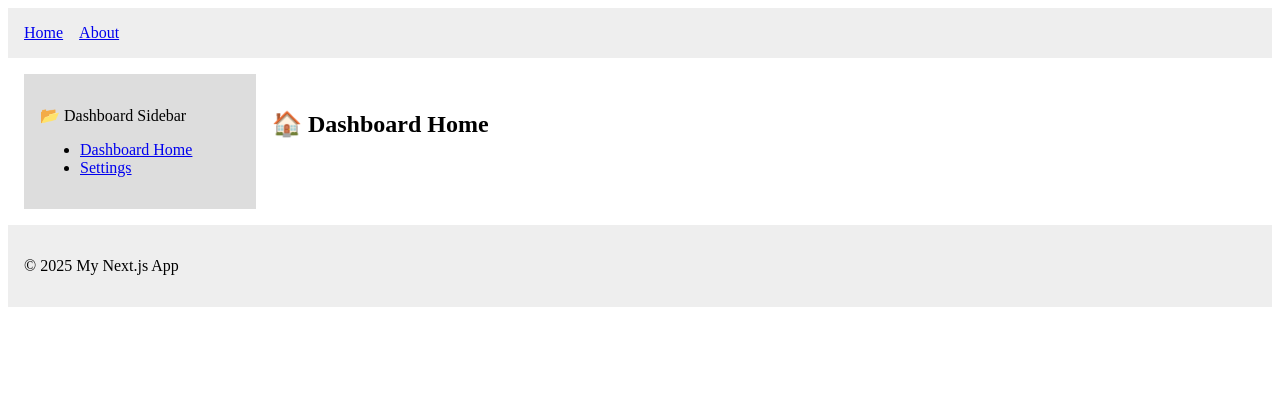
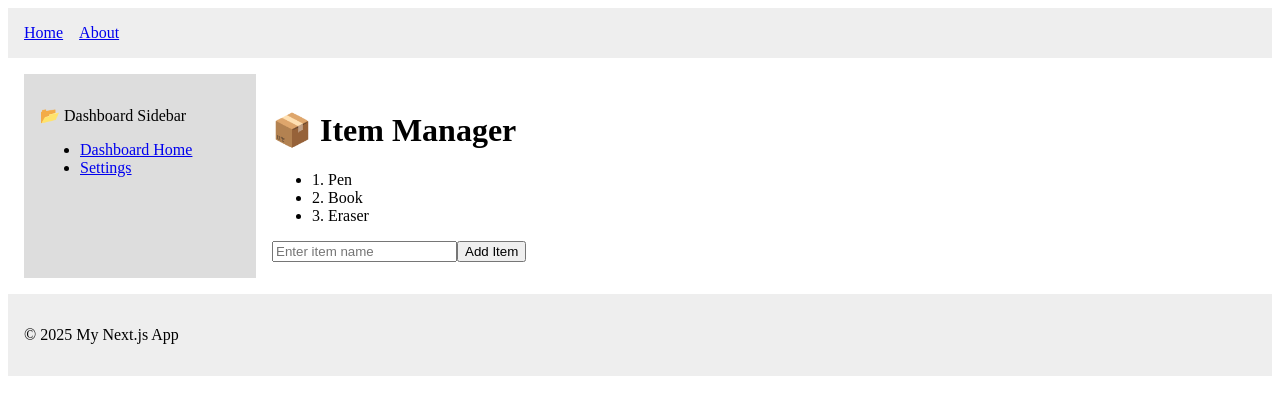
Before and after one commit to zikenn26/my-nextJs-app, a Next.js app: page /dashboard in a window 1280 px wide. Shown: the top 414 px of the page. Built offline with nearby package versions, Linux system fonts and the light colour scheme.

Commit message:
Initial Commit

```diff
--- a/app/(dashboard)/dashboard/page.tsx
+++ b/app/(dashboard)/dashboard/page.tsx
@@ -1,3 +1,50 @@
-export default function DashboardHome() {
-  return <h2>🏠 Dashboard Home</h2>;
+"use client";
+
+import { useEffect, useState } from "react";
+
+export default function DashboardPage() {
+  type Item = { id: number; name: string };
+  const [items, setItems] = useState<Item[]>([]);
+  const [newItemName, setNewItemName] = useState("");
+
+  // Fetch all items on load
+  useEffect(() => {
+    fetch("/api/items")
+      .then((res) => res.json())
+      .then((data) => setItems(data.items));
+  }, []);
+
+  // Add item handler
+  const addItem = async () => {
+    const res = await fetch("/api/items", {
+      method: "POST",
+      headers: { "Content-Type": "application/json" },
+      body: JSON.stringify({ name: newItemName }),
+    });
+
+    const data = await res.json();
+    setItems((prev) => [...prev, data.item]);
+    setNewItemName("");
+  };
+
+  return (
+    <div>
+      <h1>📦 Item Manager</h1>
+
+      <ul>
+        {items.map((item: any) => (
+          <li key={item.id}>
+            {item.id}. {item.name}
+          </li>
+        ))}
+      </ul>
+
+      <input
+        value={newItemName}
+        onChange={(e) => setNewItemName(e.target.value)}
+        placeholder="Enter item name"
+      />
+      <button onClick={addItem}>Add Item</button>
+    </div>
+  );
 }
--- a/app/api/items/route.ts
+++ b/app/api/items/route.ts
@@ -7,7 +7,7 @@ let items: { id: number, name: string }[] = [
 ];
 
 export async function GET() {
-    return NextResponse.json(items);
+    return NextResponse.json({ items }, { status: 200 });
 }
 
 export async function POST(request: NextRequest) {
```
